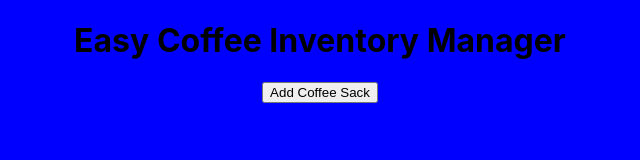
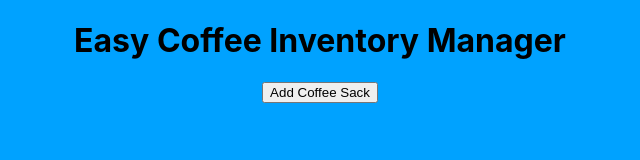
Before and after one commit to TheEPICturkey/EasyCoffee, a React app: page / in a window 1280 px wide. Shown: the whole page, without its empty margins (320-960 px from the left). Built offline with nearby package versions, Linux system fonts and the light colour scheme.

```diff
--- a/src/index.css
+++ b/src/index.css
@@ -4,7 +4,7 @@
     'Ubuntu', 'Cantarell', 'Fira Sans', 'Droid Sans', 'Helvetica Neue',
     sans-serif;
   -webkit-font-smoothing: antialiased;
-  background-color: blue;
+  background-color: rgb(0, 162, 255);
   -moz-osx-font-smoothing: grayscale;
 }
 
```
